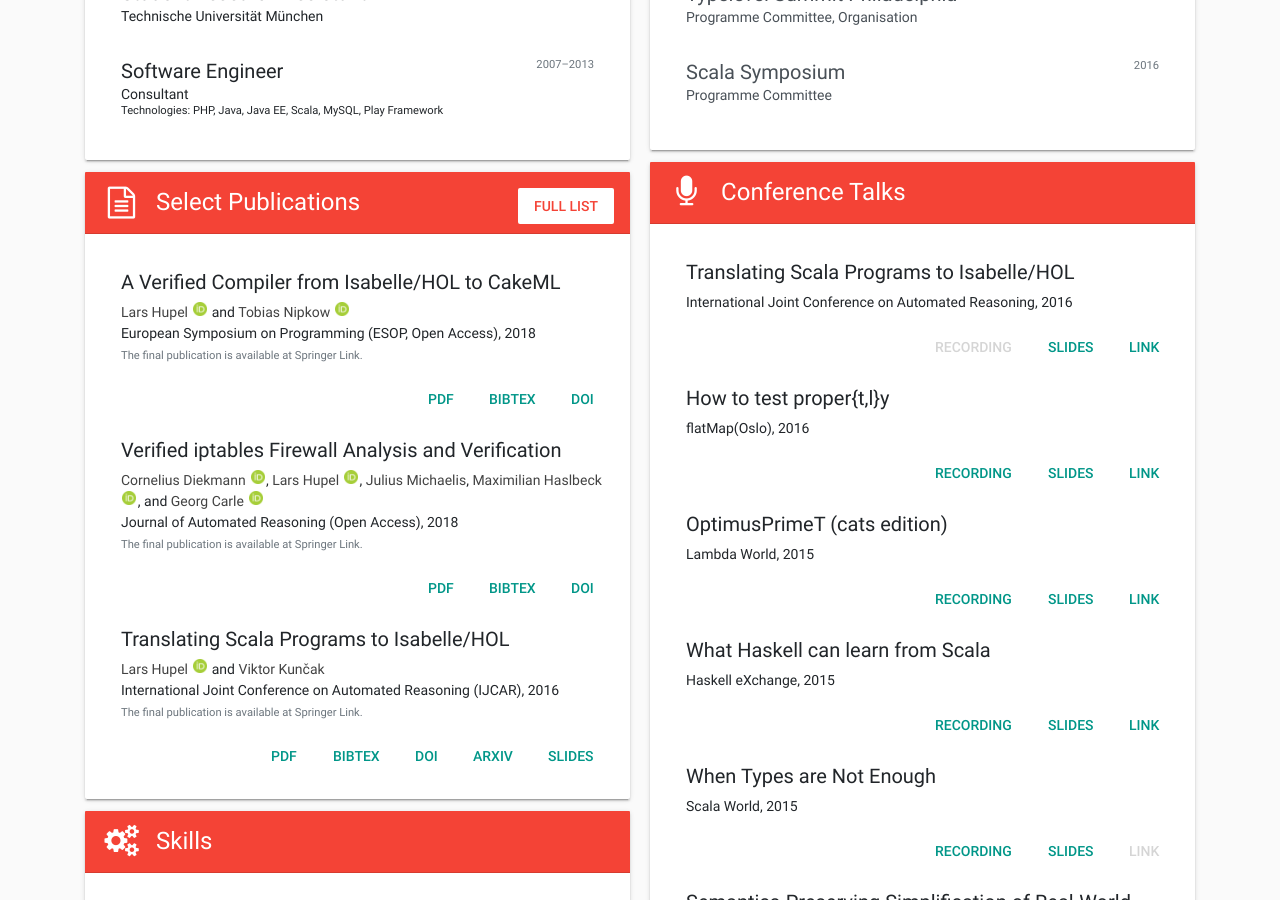
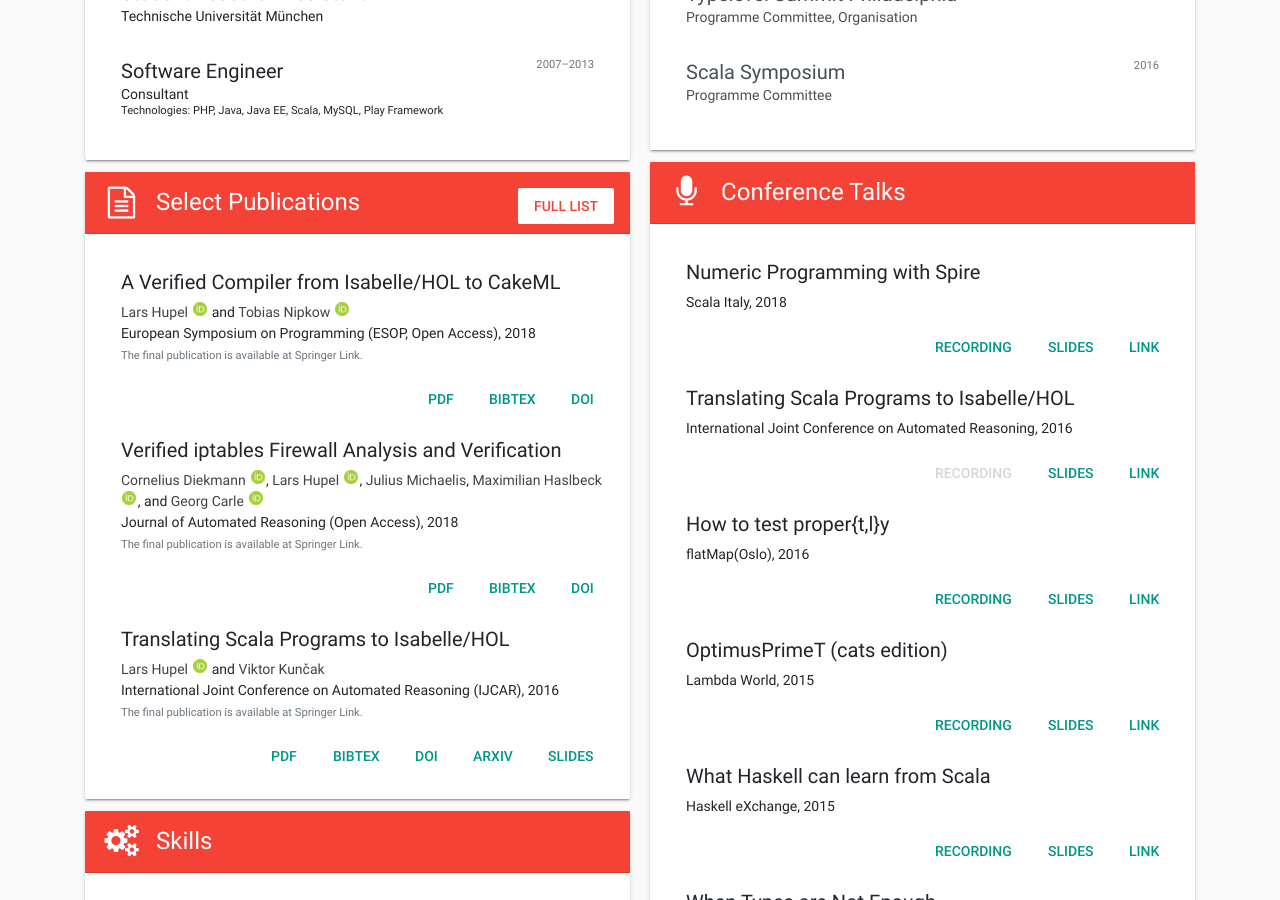
Before and after one commit to larsrh/website, a Jekyll site: the page built from cv.html, in a window 1280 px wide and 900 px high, scrolled down 1438 px. Built offline with Jekyll 4.4.1, drawn with Linux system fonts in a browser that asks for light colours; comment, search, counter and statistics services are not loaded.

Commit message:
add talk

```diff
--- a/_data/talks.yml
+++ b/_data/talks.yml
@@ -68,3 +68,8 @@
   conference: "International Joint Conference on Automated Reasoning, 2016"
   pub: translating-scala
   slides: "https://speakerdeck.com/larsrh/hol-1"
+- title: "Numeric Programming with Spire"
+  conference: "Scala Italy, 2018"
+  link: "http://2018.scala-italy.it/speakers/hupel"
+  recording: "https://vimeo.com/296367334"
+  slides: "https://speakerdeck.com/larsrh/numeric-programming-with-spire-scala-italy-edition"
```
